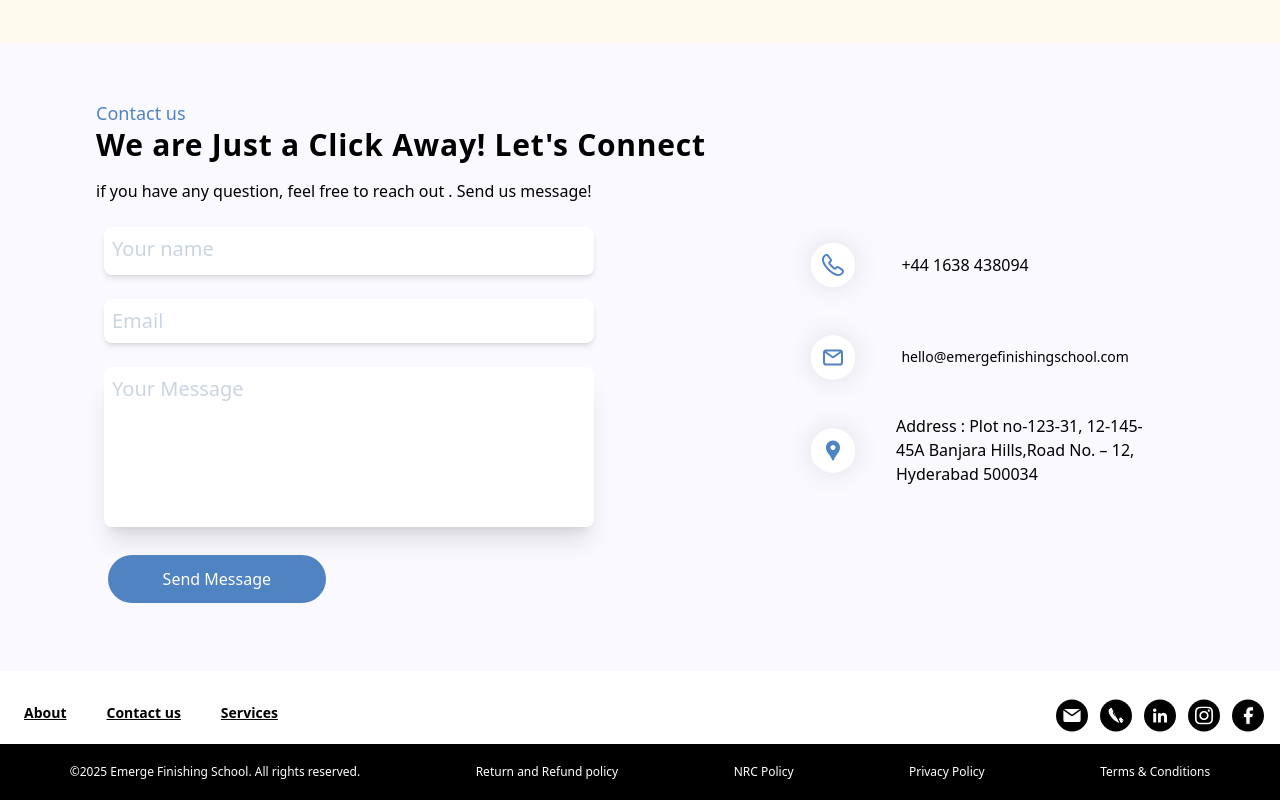
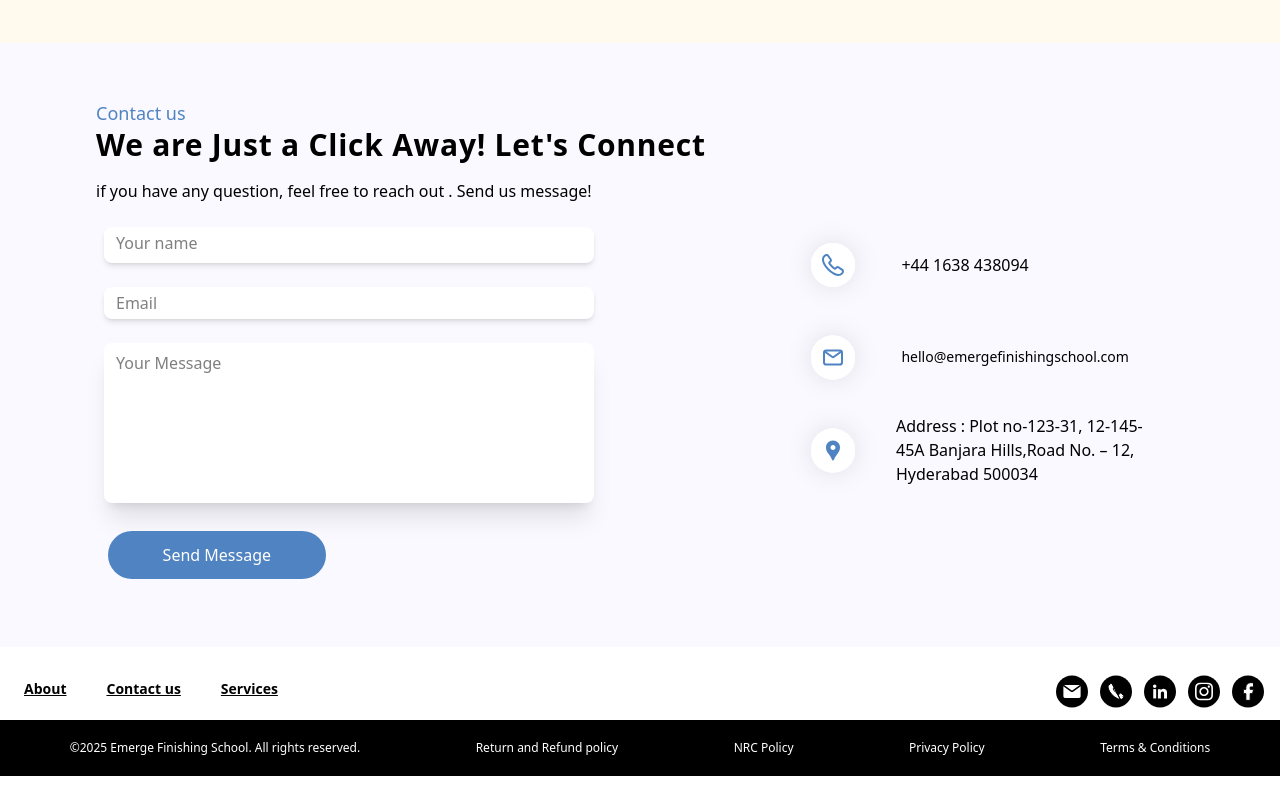
Before and after one commit to Vishalnce/new-emerge-1, a Next.js app: page / in a window 1280 px wide. Shown: the part 3922-4722 px from the top of the page. After the commit the page ends 4698 px from the top, so only its background shows below. Built offline with nearby package versions, Linux system fonts and the light colour scheme; no server answers.

Commit message:
update contact form make it small

```diff
--- a/components/ContactForm/Contact.tsx
+++ b/components/ContactForm/Contact.tsx
@@ -79,20 +79,20 @@ function Form() {
 
             <Input
               placeholder="Your name"
-              className="mb-4 m-2 p-2   bg-white  focus:outline-none text-xl text-black w-[90%] border-b-4 border-b-white  placeholder:text-slate-300 rounded-lg placeholder-right  shadow-md "
+              className="mb-4 m-2 p-1 pl-3  bg-white  focus:outline-none  text-black w-[90%] border-b-4 border-b-white  placeholder:text-[#00000080] rounded-lg shadow-md "
               {...register("Yourname", { required: true })}
             />
             {/* Input field for "Email" */}
             <Input
               placeholder="Email"
-              className="mb-4 m-2 p-2   bg-white  focus:outline-none text-xl text-black w-[90%]   placeholder:text-slate-300 rounded-lg  shadow-md  "
+              className="mb-4 m-2 p-1  pl-3  bg-white  focus:outline-none  text-black w-[90%]   placeholder:text-[#00000080] rounded-lg  shadow-md  "
               {...register("Email", { required: true })}
             />
             {/* Input field for "Your Message" */}
             <textarea
   placeholder="Your Message"
-  className="mb-4 m-2 p-2 h-[20vh] bg-white focus:outline-none text-xl text-black w-[90%]
-  shadow-xl placeholder:text-slate-300 text-start pt-2 rounded-lg resize-none"
+  className="mb-4 m-2 p-1 pl-3 h-[20vh] bg-white focus:outline-none  text-black w-[90%]
+  shadow-xl placeholder:text-[#00000080] text-start pt-2 rounded-lg resize-none"
   {...register("YourMessage", { required: true })}
 />
 
```
